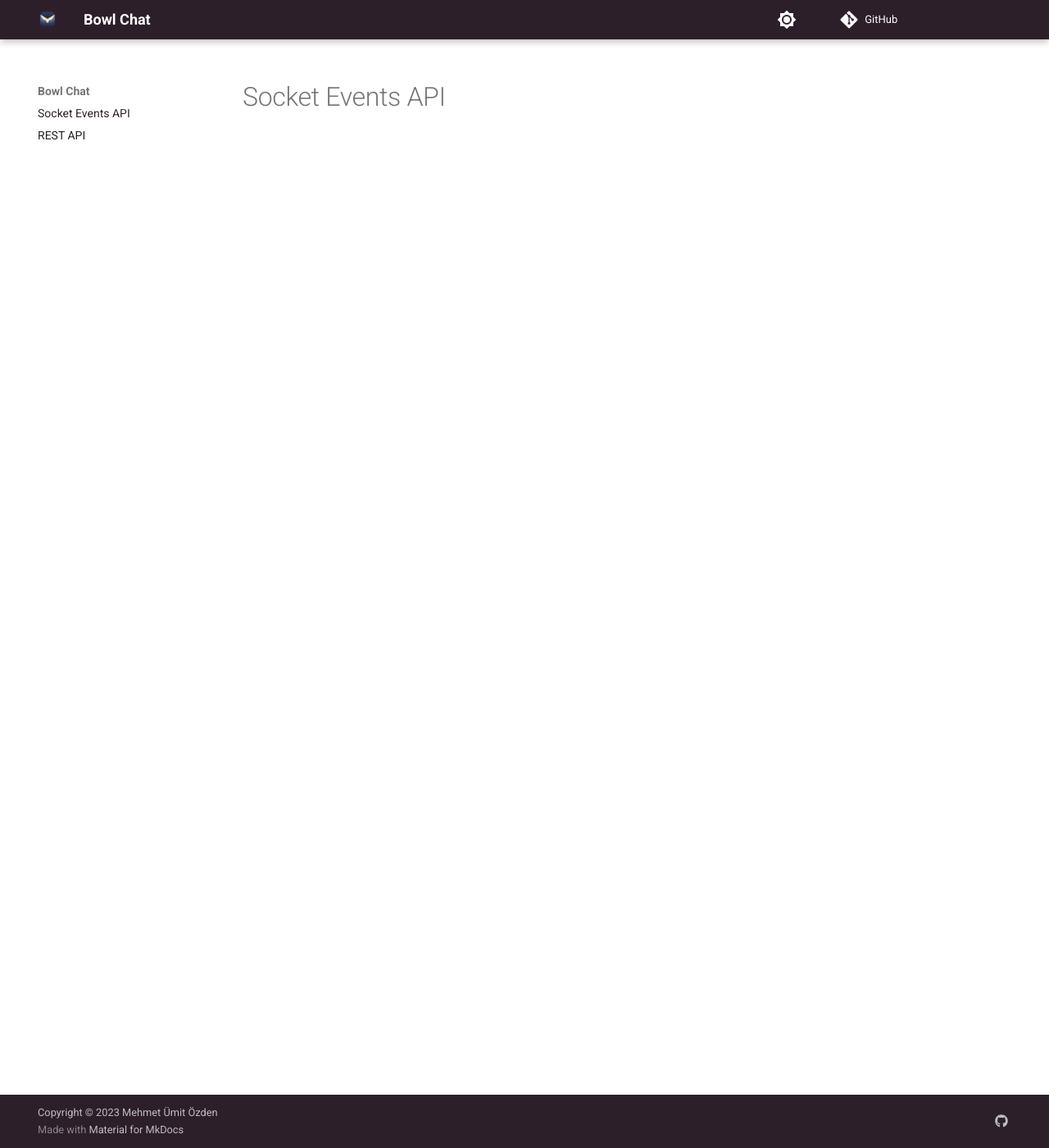
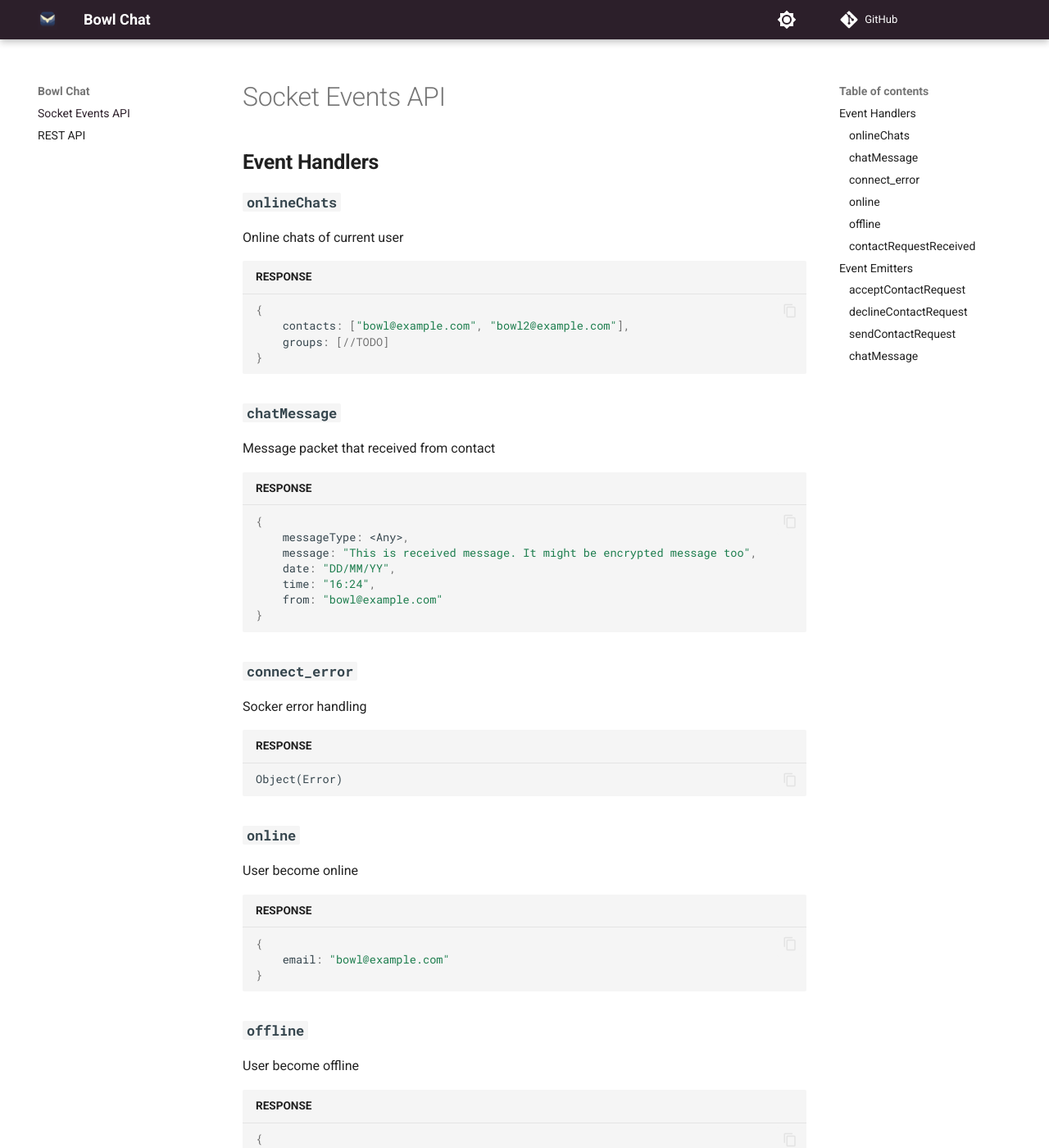
Before and after one commit to bowl-org/bowl-doc, an MkDocs documentation site: the page built from docs/events.md, in a window 1280 px wide and 1400 px high. Shown: the whole window at 82% size. Built offline with MkDocs 1.6.1 and Material for MkDocs 9.7.7, drawn with Linux system fonts in a browser that asks for light colours; comment, search, counter and statistics services are not loaded; some of the changed text lies outside the part shown.

Commit message:
socket events api updated

````diff
--- a/docs/events.md
+++ b/docs/events.md
@@ -1 +1,141 @@
 # Socket Events API
+## **Event Handlers**
+### **``onlineChats``**
+Online chats of current user
+```json title="RESPONSE"
+{
+    contacts: ["bowl@example.com", "bowl2@example.com"],
+    groups: [//TODO]
+}
+```
+### **``chatMessage``**
+Message packet that received from contact
+```json title="RESPONSE"
+{
+    messageType: <Any>,
+    message: "This is received message. It might be encrypted message too",
+    date: "DD/MM/YY",
+    time: "16:24",
+    from: "bowl@example.com"
+}
+```
+### **``connect_error``**
+Socker error handling
+```json title="RESPONSE"
+Object(Error)
+```
+### **``online``**
+ User become online
+```json title="RESPONSE"
+{
+    email: "bowl@example.com"
+}
+```
+### **``offline``**
+ User become offline
+```json title="RESPONSE"
+{
+    email: "bowl@example.com"
+}
+```
+### **``contactRequestReceived``**
+Contact request packet that received from contact
+```js title="RESPONSE"
+{
+    name: "Bowl",
+    email: "bowl@example.com",
+    publicKey: Base64(PublicKey(type: "spki", format: "der"))
+}
+```
+## **Event Emitters**
+### **``acceptContactRequest``**
+=== "SEND"
+    ``` json title="SEND"
+    {
+        email: "bowl@example.com"
+    }
+    ```
+=== "OK"
+    ``` json title="RESPONSE"
+    {
+        status: "OK"
+    }
+    ```
+=== "ERROR"
+    ```json title="RESPONSE"
+    {
+        status: "ERROR",
+        error: "This is error message"
+    }
+    ```
+### **``declineContactRequest``**
+=== "SEND"
+    ``` json title="SEND"
+    {
+        email: "bowl@example.com"
+    }
+    ```
+=== "OK"
+    ``` json title="RESPONSE"
+    {
+        status: "OK"
+    }
+    ```
+=== "ERROR"
+    ```json title="RESPONSE"
+    {
+        status: "ERROR",
+        error: "This is error message"
+    }
+    ```
+### **``sendContactRequest``**
+=== "SEND"
+    ``` json title="SEND"
+    {
+        email:"bowl@example.com"
+    }
+    ```
+=== "OK"
+    ``` js title="RESPONSE"
+    {
+        status: "OK",
+        contactData: {
+            name: "Contact Name",
+            email: "bowl@example.com",
+            publicKey: Base64(PublicKey(type: "spki", format: "der"))
+        }
+    }
+    ```
+=== "ERROR"
+
+    ```json title="RESPONSE"
+    {
+        status: "ERROR",
+        error: "This is error message"
+    }
+    ```
+### **``chatMessage``**
+=== "SEND"
+    ``` js title="SEND"
+    {
+        date: "DD/MM/YYYY",
+        time: "01:23",
+        messageType: <Any>,
+        message: "This is message to send. It might be encrypted message too",
+        to: "bowl@example.com"
+    }
+    ```
+=== "OK"
+    ``` json title="RESPONSE"
+    {
+        status: "OK"
+    }
+    ```
+=== "ERROR"
+
+    ```json title="RESPONSE"
+    {
+        status: "ERROR",
+        error: "This is error message"
+    }
+    ```
--- a/mkdocs.yml
+++ b/mkdocs.yml
@@ -19,6 +19,7 @@ theme:
     - navigation.instant
     - navigation.top
     - navigation.tracking
+    - content.code.copy
 extra_css:
   - stylesheets/extra.css
 
@@ -39,6 +40,16 @@ plugins:
       filter: ""
       syntaxHighlightTheme: monokai
       supportedSubmitMethods: ["get", "put", "post", "delete"]
+markdown_extensions:
+  - pymdownx.highlight:
+      anchor_linenums: true
+      line_spans: __span
+      pygments_lang_class: true
+  - pymdownx.inlinehilite
+  - pymdownx.snippets
+  - pymdownx.superfences
+  - pymdownx.tabbed:
+      alternate_style: true
 
 site_dir: ./build
 site_url: https://bowl-org.github.io/bowl-doc/
````
